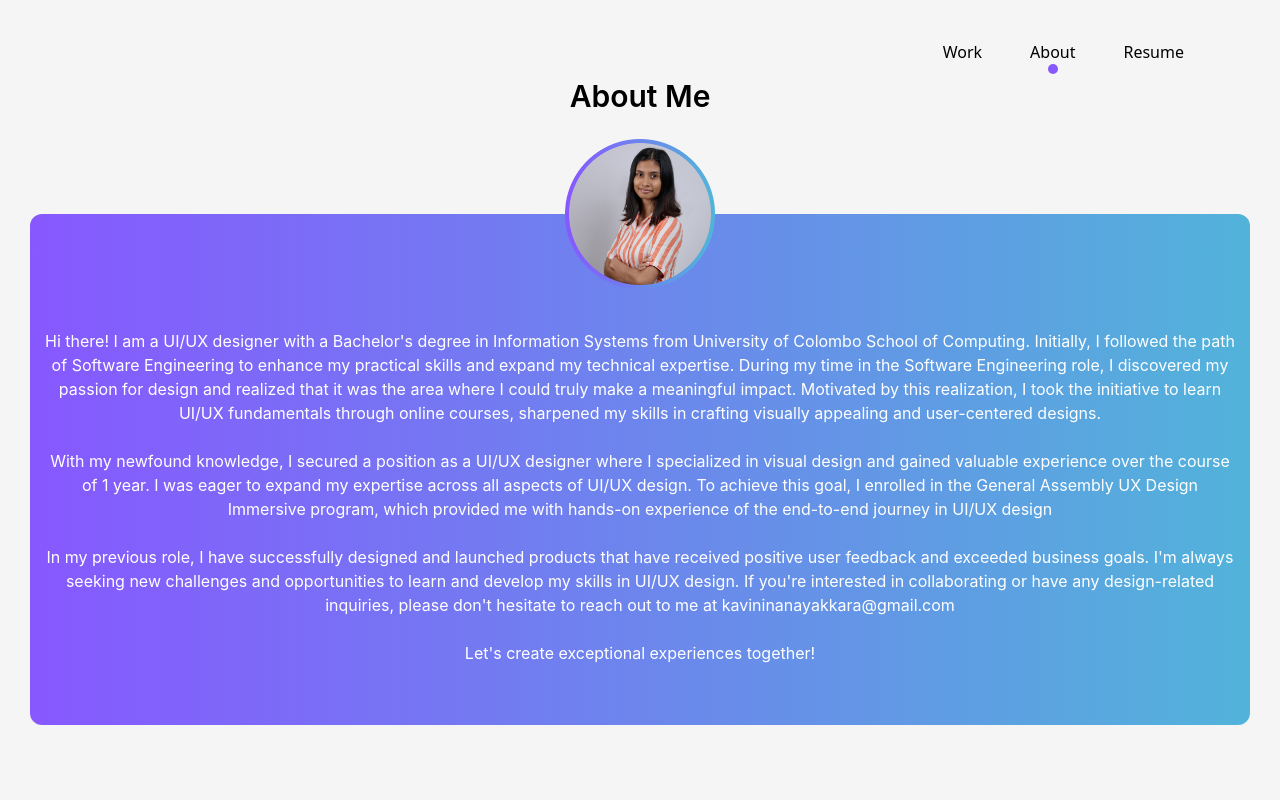
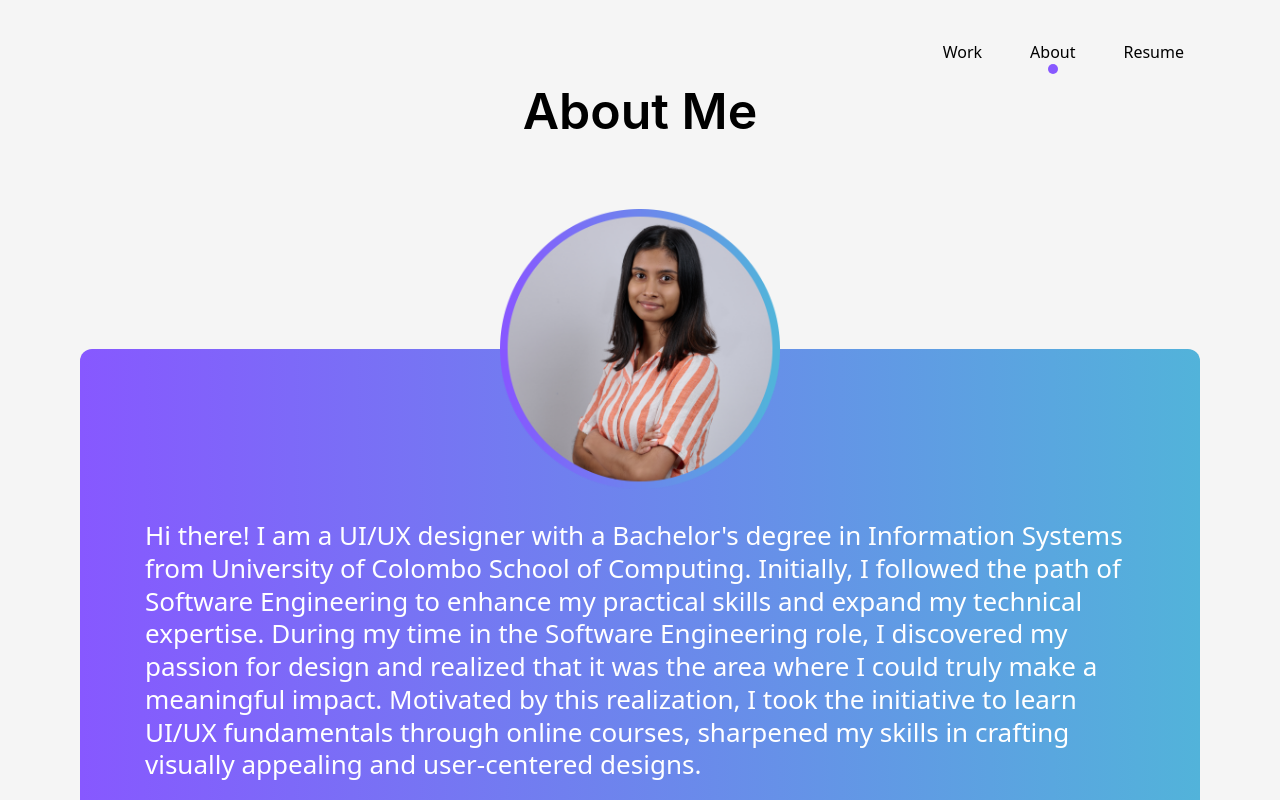
Before and after one commit to KaviniCN/Portfolio, a React (Create React App) app: page /about in a window 1280 px wide. Shown: the top 800 px of the page. Built offline with nearby package versions, Linux system fonts and the light colour scheme.

Commit message:
last working

```diff
--- a/src/pages/About.js
+++ b/src/pages/About.js
@@ -5,17 +5,17 @@ function About() {
   return (
     <>
       <Header />
-      <div className="px-[30px]">
-        <div className="text-[30px] font-semibold text-center mb-[95px]">
+      <div className="px-[30px] sm:px-20">
+        <div className="text-[30px] sm:text-[50px] font-semibold text-center mb-[95px]">
           About Me
         </div>
-        <div className="mx-auto px-[15px] text-white text-2xl bg-gradient-to-r from-[#8758FF] to-[#52B3DA] rounded-xl">
+        <div className="mx-auto px-[15px] sm:mt-[200px] text-white text-2xl bg-gradient-to-r from-[#8758FF] to-[#52B3DA] rounded-xl">
           <img
             src="/about-me.png"
             alt="about-me"
-            className="w-[150px] m-auto -translate-y-1/2"
+            className="w-[150px] sm:w-[280px] m-auto -translate-y-1/2"
           />
-          <div className="text-base text-center -mt-[35px] pb-[60px]">
+          <div className="text-base sm:w-full sm:text-[26px] text-center -mt-[35px] sm:-mt-[110px] sm:font-normal  pb-[60px] sm:px-[50px] font-sans sm:text-start sm:leading-[126%]">
             Hi there! I am a UI/UX designer with a Bachelor's degree in
             Information Systems from University of Colombo School of Computing.
             Initially, I followed the path of Software Engineering to enhance my
```
Also changed, not shown: 11 other files (tests, documents, lock files or other folders).
